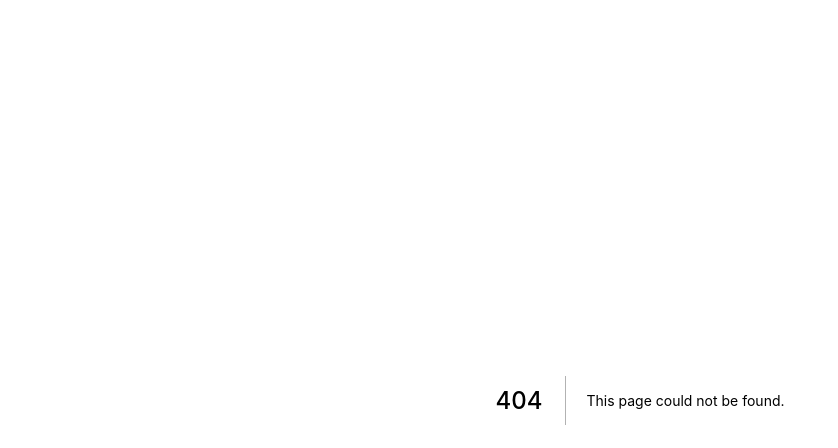
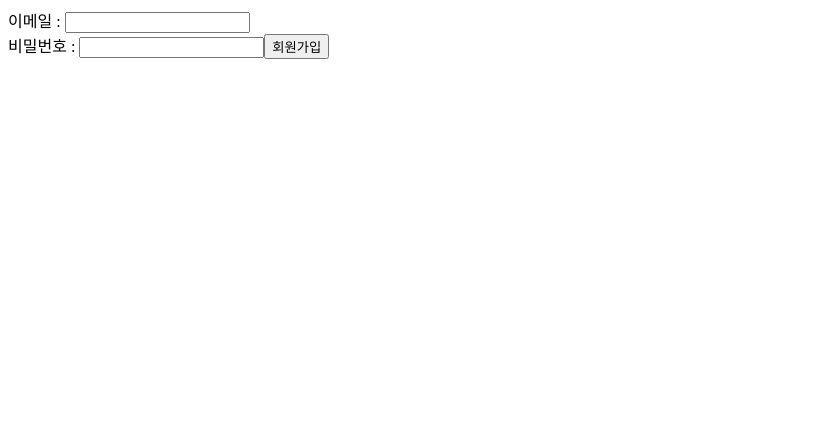
Before and after one commit to cherry-hyeri/freecamp_frontend, a Next.js app in the folder class/: page /02-03-signup-state in a window 1280 px wide. Before the commit this address had no page. Shown: the top 448 px of the page, without its empty margins (0-838 px from the left). Built offline with nearby package versions, Linux system fonts and the light colour scheme.

Commit message:
02day-03

```diff
--- /dev/null
+++ b/class/pages/02-03-signup-state/index.js
@@ -0,0 +1,40 @@
+import { useState } from "react";
+
+export default function SignupStatePage() {
+  const [email, setEmail] = useState();
+  const [pwd, setPwd] = useState();
+
+  const [emailError, setEmailError] = useState();
+
+  function onChangeEmail(event) {
+    setEmail(event.target.value);
+  }
+
+  function onChangePwd(event) {
+    setPwd(event.target.value);
+  }
+
+  function onClickSignup() {
+    console.log(email);
+    console.log(pwd);
+
+    //검증하기
+    if (email.includes("@") === false) {
+      //   alert("이메일이 올바르지 않습니다.");
+      // document.getElementById("error").innerText = "이메일이 올바르지 않습니다."
+      setEmailError("이메일이 올바르지 않습니다.");
+    } else {
+      // 메세지 알림 이전 Backend api 요청하기
+      alert("회원가입을 축하합니다.");
+    }
+  }
+
+  return (
+    <>
+      이메일 : <input type="text" onChange={onChangeEmail} />
+      <div>{emailError}</div>
+      비밀번호 : <input type="password" onChange={onChangePwd} />
+      <button onClick={onClickSignup}>회원가입</button>
+    </>
+  );
+}
```
